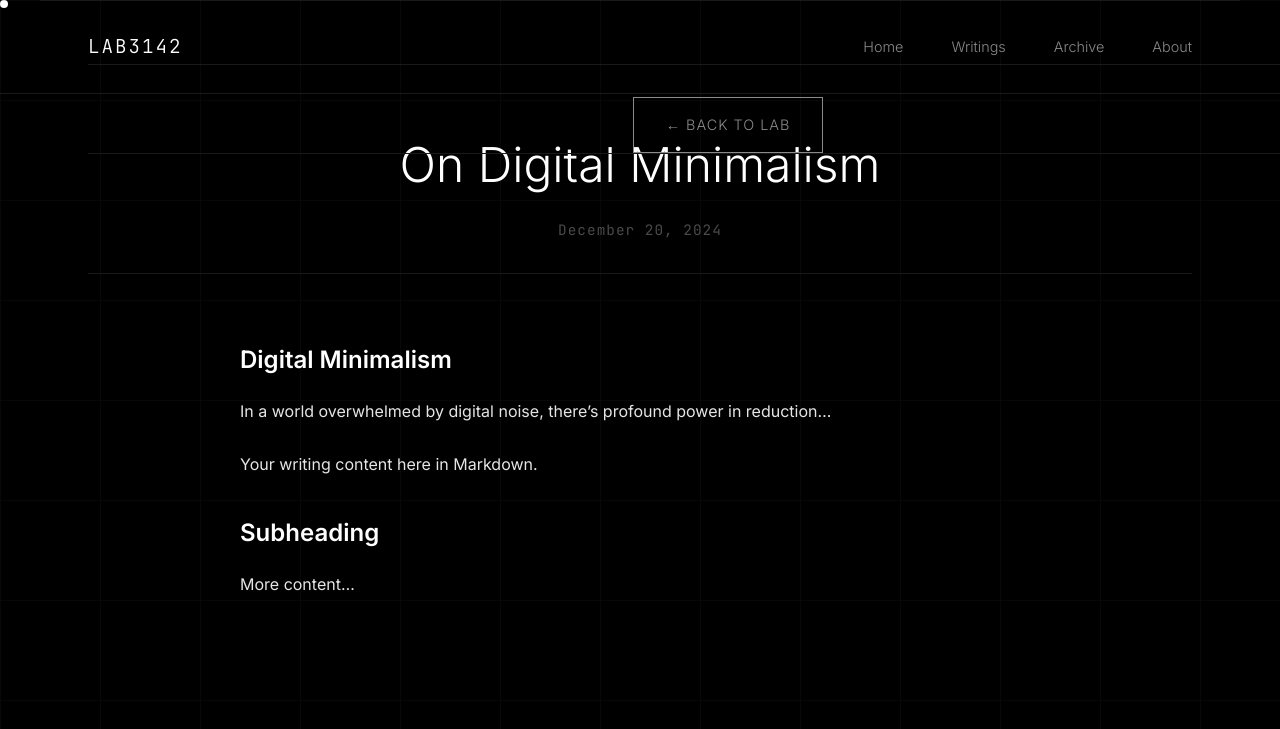
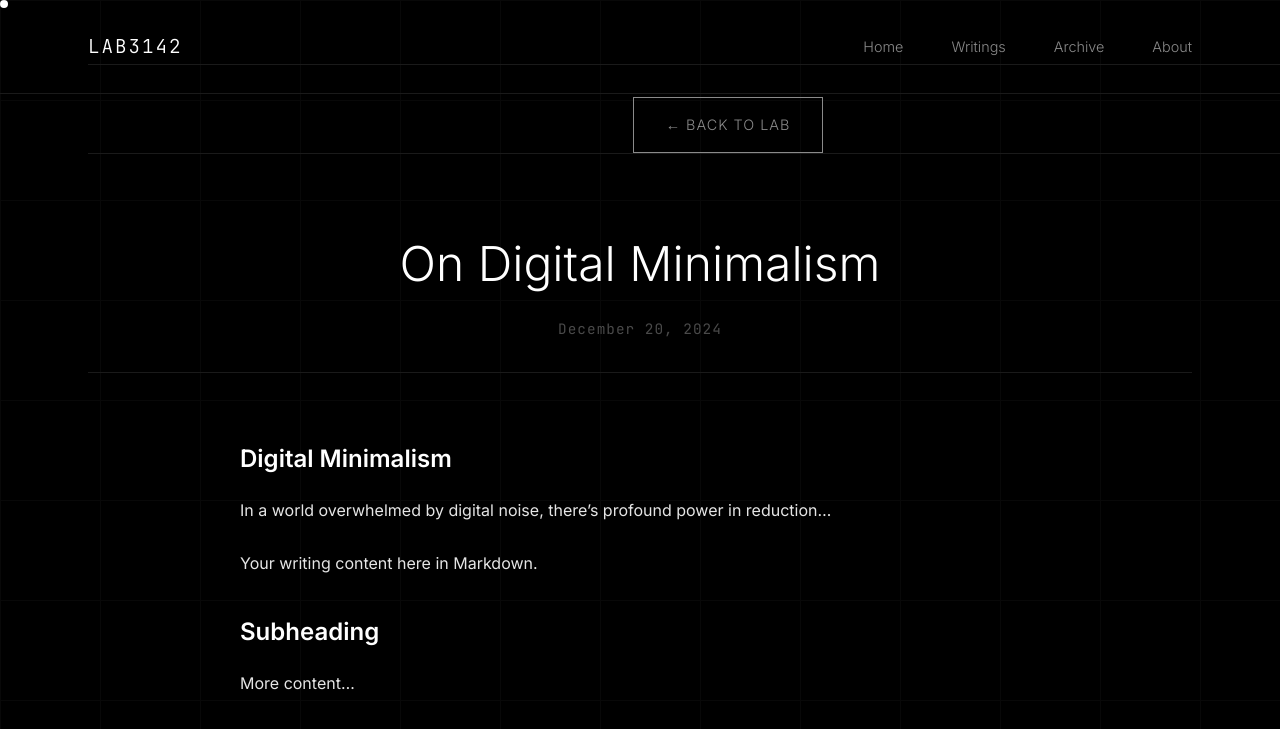
Before and after one commit to jia-ler/redesigned-barnacle, a Jekyll site: the page built from _posts/2024-12-20-digital-minimalism.md, in a window 1280 px wide. Shown: the top 729 px of the page. Built offline with Jekyll 4.4.1, drawn with Linux system fonts in a browser that asks for light colours.

Commit message:
Update default layout template - additional changes

```diff
--- a/_layouts/default.html
+++ b/_layouts/default.html
@@ -149,7 +149,11 @@
             padding: 8rem 3rem;
             max-width: 1200px;
             margin: 0 auto;
-            border-top: 1px solid var(--charcoal);
+            margin-top: 100px;
+        }
+
+        main {
+            padding-top: 0;
         }
 
         .minimal-button {
```
